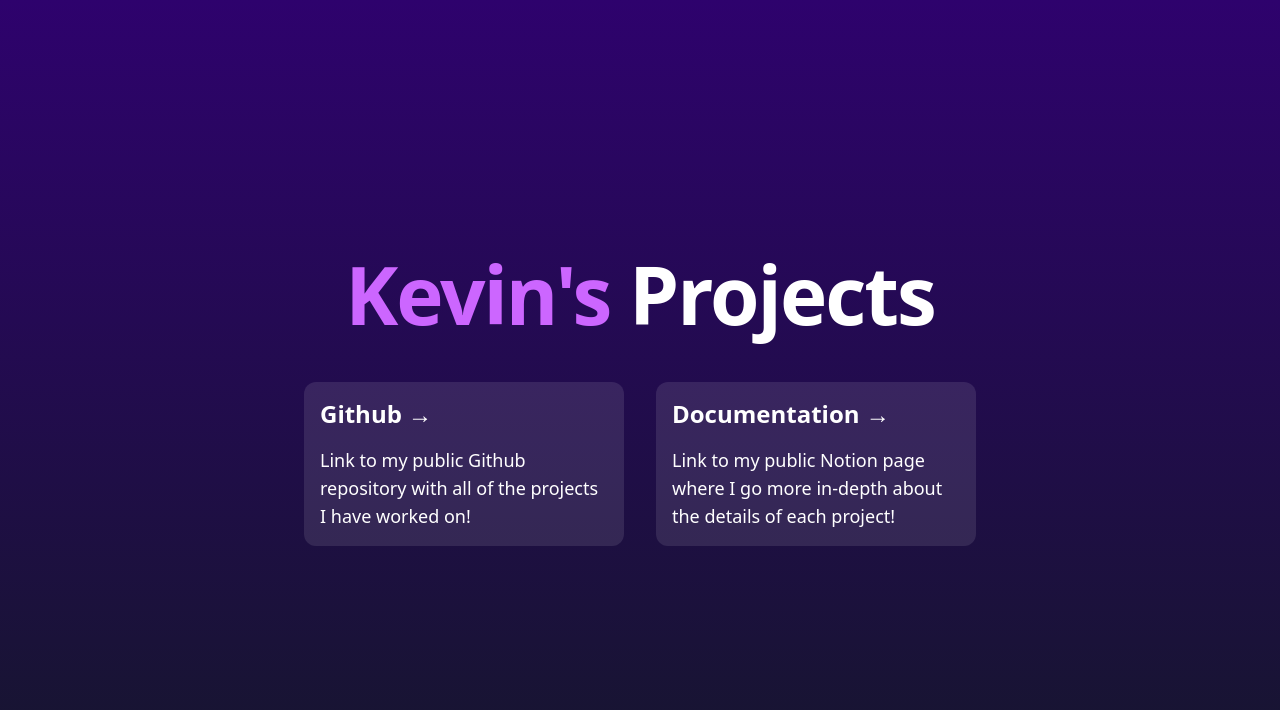
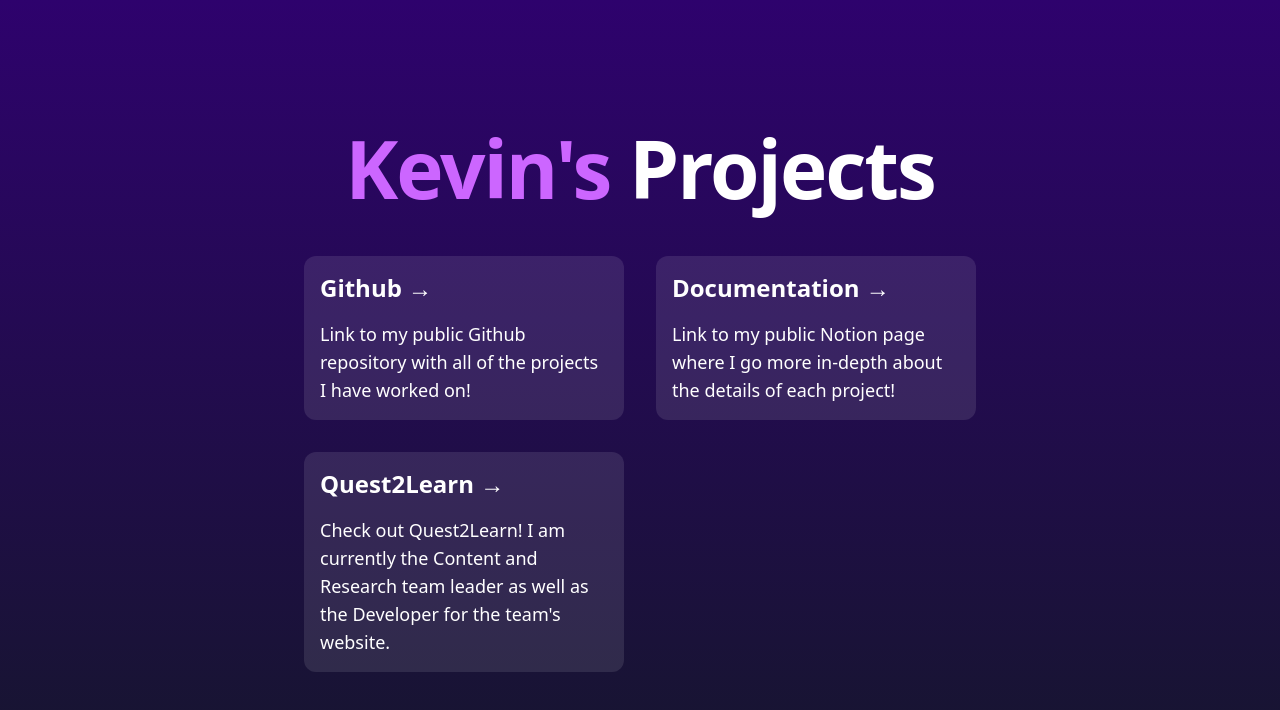
Before and after one commit to Kevin3874/Kevin-Portfolio, a Next.js app in the folder kevin-portfolio/: page /projects in a window 1280 px wide. Shown: the top 710 px of the page. Built offline with nearby package versions, Linux system fonts and the light colour scheme.

Commit message:
Added Q2L to projects page

```diff
--- a/kevin-portfolio/src/pages/projects.tsx
+++ b/kevin-portfolio/src/pages/projects.tsx
@@ -40,7 +40,18 @@ const Home: NextPage = () => {
                 about the details of each project!
               </div>
             </Link>
-
+            <Link
+              className="flex max-w-xs flex-col gap-4 rounded-xl bg-white/10 p-4 text-white hover:bg-white/20"
+              href="https://Q2L.app"
+              target="_blank"
+            >
+              <h3 className="text-2xl font-bold">Quest2Learn →</h3>
+              <div className="text-lg">
+                Check out Quest2Learn! I am currently the Content and
+                Research team leader as well as the Developer
+                for the team's website.
+              </div>
+            </Link>
           </div>
         </div>
       </main>
```
Also changed, not shown: kevin-portfolio/images/Portrait.jfif (deleted), kevin-portfolio/images/Portrait.jpg (added).
